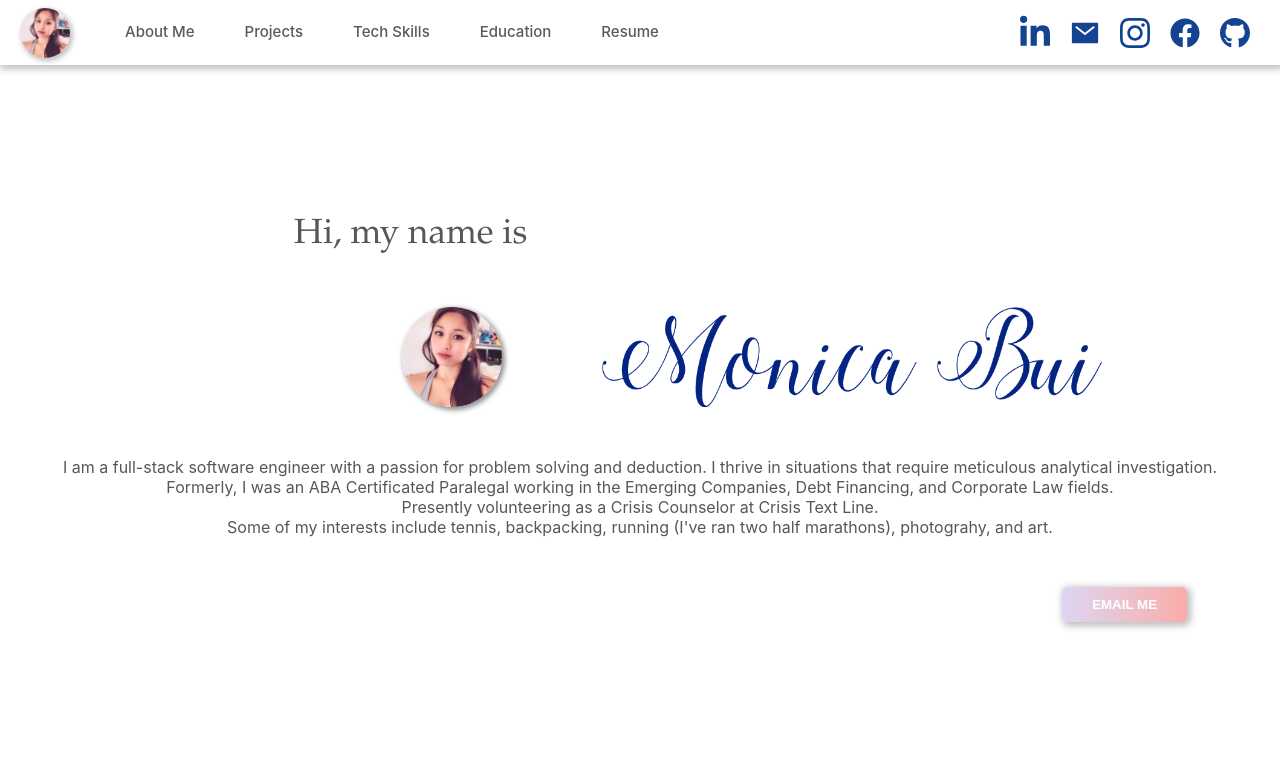
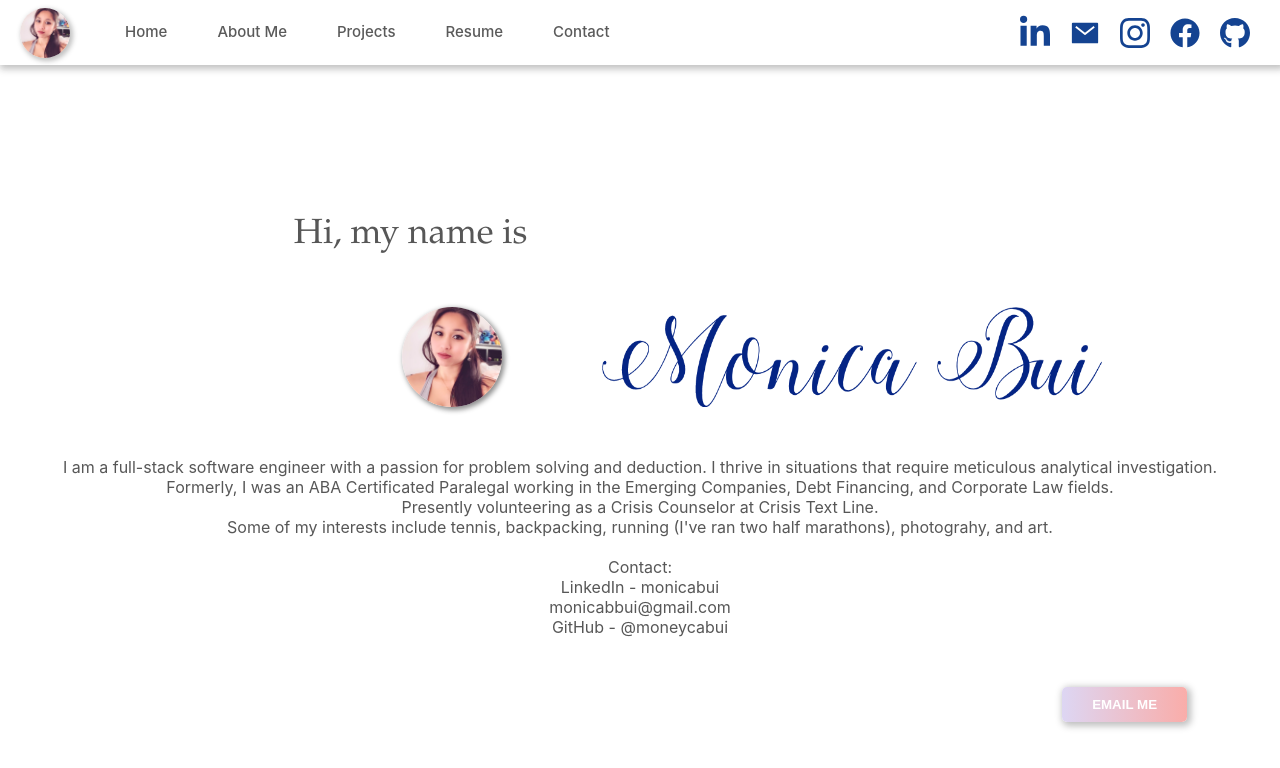
Before and after one commit to moneycabui/Portfolio, a React app: page /AboutMe in a window 1280 px wide. Shown: the top 768 px of the page. Built offline with nearby package versions, Linux system fonts and the light colour scheme.

Commit message:
Modify navigation tabs in header

```diff
--- a/client/src/components/AboutMe/index.jsx
+++ b/client/src/components/AboutMe/index.jsx
@@ -11,9 +11,14 @@ const AboutMe = (props) => {
         <img className={styles.name} src="/images/Name.png" alt="Name" />
       </div>
       <p>I am a full-stack software engineer with a passion for problem solving and deduction. I thrive in situations that require meticulous analytical investigation.</p>
-      <p>Formerly, I was an ABA Certificated Paralegal working in the Emerging Companies, Debt Financing, and Corporate Law fields. </p>
+      <p>Formerly, I was an ABA Certificated Paralegal working in the Emerging Companies, Debt Financing, and Corporate Law fields.</p>
       <p>Presently volunteering as a Crisis Counselor at Crisis Text Line.</p>
       <p>Some of my interests include tennis, backpacking, running (I&apos;ve ran two half marathons), photograhy, and art.</p>
+      <br/>
+      <div>Contact:</div>
+      <div onClick={() => window.open('https://www.linkedin.com/in/monicabui/')}>LinkedIn - monicabui</div>
+      <div onClick={() => window.open('mailto:monicabbui@gmail.com')}>monicabbui@gmail.com</div>
+      <div onClick={() => window.open('https://github.com/moneycabui')}>GitHub - @moneycabui</div>
       <button className={styles.contactButton} onClick={() => window.open('mailto:monicabbui@gmail.com')}>Email Me</button>
     </div>
   );
--- a/client/src/components/Education/index.jsx
+++ b/client/src/components/Education/index.jsx
@@ -4,7 +4,8 @@ import styles from './Education.css';
 const Education = (props) => {
   return (
     <div className={styles.education}>
-      Education
+      Education<br/>
+      Page currently under construction.
     </div>
   );
 }
--- a/client/src/components/Header/Header.css
+++ b/client/src/components/Header/Header.css
@@ -4,13 +4,11 @@
   position: sticky;
   top: 0px;
   height: 65px;
-  /* grid-template-columns: 275px auto 500px; */
   grid-template-columns: 100px auto 500px;
   background-color: white;
   opacity: 0.975;
   z-index: 15;
   align-content: center;
-  /* border: solid black; */
   box-shadow: 2px 2px 7px 2px #EDEDED;
 }
 
@@ -64,11 +62,11 @@
   height: 100px;
 }
 
+.homeLink,
 .aboutMeLink,
 .projectsLink,
-.techSkillsLink,
-.educationLink,
-.resumeLink {
+.resumeLink,
+.contactLink {
   /* Font height (20) + top/bottom margin + top/bottom padding = total height (100)*/
   padding: 10px 15px;
   margin: 30px 10px;
@@ -88,11 +86,11 @@
   border-bottom: solid 3px white;
 }
 
+.homeLink:hover,
 .aboutMeLink:hover,
 .projectsLink:hover,
-.techSkillsLink:hover,
-.educationLink:hover,
-.resumeLink:hover {
+.resumeLink:hover,
+.contactLink:hover {
   border-bottom: solid 3px;
 }
 
@@ -173,11 +171,11 @@
 }
 
 @media screen and (max-width: 920px) {
+  .homeLink,
   .aboutMeLink,
   .projectsLink,
-  .techSkillsLink,
-  .educationLink,
-  .resumeLink {
+  .resumeLink,
+  .contactLink {
     font-size: 12px;
   }
 
@@ -195,11 +193,11 @@
 }
 
 @media screen and (max-width: 850px) {
+  .homeLink,
   .aboutMeLink,
   .projectsLink,
-  .techSkillsLink,
-  .educationLink,
-  .resumeLink {
+  .resumeLink,
+  .contactLink {
     padding: 10px 5px;
     margin: 30px 5px;
   }
@@ -214,11 +212,11 @@
 }
 
 @media screen and (max-width: 695px) {
+  .homeLink,
   .aboutMeLink,
   .projectsLink,
-  .techSkillsLink,
-  .educationLink,
-  .resumeLink {
+  .resumeLink,
+  .contactLink {
     font-size: 10px;
     padding: 10px 3px;
     margin: 30px 3px;
@@ -250,13 +248,13 @@
 }
 
 @media screen and (max-width: 520px) {
-  .techSkillsLink {
+  .homeLink {
     display: none;
   }
 }
 
 @media screen and (max-width: 490px) {
-  .educationLink {
+  .contactLink {
     display: none;
   }
 }
--- a/client/src/components/Header/index.jsx
+++ b/client/src/components/Header/index.jsx
@@ -20,11 +20,13 @@ class Header extends React.Component {
           <img className={styles.headerImage} src="/images/ProfilePhoto.jpg" alt="Monica Bui" />
         </Link>
         <div className={styles.links}>
+          <Link to="/" className={styles.homeLink}>Home</Link>
           <Link to="/AboutMe" className={styles.aboutMeLink}>About Me</Link>
           <Link to="/Projects" className={styles.projectsLink}>Projects</Link>
-          <Link to="/TechSkills" className={styles.techSkillsLink}>Tech Skills</Link>
-          <Link to="/Education" className={styles.educationLink}>Education</Link>
+          {/* <Link to="/TechSkills" className={styles.techSkillsLink}>Tech Skills</Link>
+          <Link to="/Education" className={styles.educationLink}>Education</Link> */}
           <Link to="/Resume" className={styles.resumeLink}>Resume</Link>
+          <Link to="/Contact" className={styles.contactLink}>Contact</Link>
         </div>
         <div className={styles.socialMedia}>
           <FaLinkedinIn onClick={() => window.open('https://www.linkedin.com/in/monicabui/')} className={styles.liIcon} />
--- a/client/src/components/Projects/index.jsx
+++ b/client/src/components/Projects/index.jsx
@@ -4,7 +4,8 @@ import styles from './Projects.css';
 const Projects = (props) => {
   return (
     <div className={styles.projects}>
-      Projects
+      Projects<br/>
+      Page currently under construction.
     </div>
   );
 }
--- a/client/src/components/Resume/Resume.css
+++ b/client/src/components/Resume/Resume.css
@@ -14,8 +14,9 @@
   font-family: Garamond;
   writing-mode: vertical-rl;
   transform: rotate(180deg);
-  height: 55%;
+  text-align: center;
   margin: 0;
+  box-shadow: 2px 2px 7px 2px #EDEDED;
 }
 
 .paper {
@@ -23,7 +24,8 @@
   height: 880px;
   width: 680px;
   padding: 50px;
-  box-shadow: 2px 2px 5px 0px #C7C7C7;
+  /* box-shadow: 2px 2px 5px 0px #C7C7C7; */
+  box-shadow: 2px 2px 7px 2px #EDEDED;
   display: grid;
   grid-template-columns: 2fr 1fr;
 }
--- a/client/src/components/Resume/index.jsx
+++ b/client/src/components/Resume/index.jsx
@@ -11,6 +11,7 @@ const Resume = (props) => {
         </div>
         <div className={styles.contact}>
           <small>
+            {/* Make on clicks that take you to links */}
             San Francisco, CA<br/>
             408-966-2658<br/>
             monicabbui@gmail.com<br/>
@@ -20,6 +21,7 @@ const Resume = (props) => {
         </div>
         <div className={styles.columnOne}>
           <h2>Software Engineering Applications</h2>
+          {/* Make on clicks that take you to links */}
           <h3>Product Manager and Software Programmer</h3>
           <span className={styles.projectName}>Stitch Saver | </span>
           <span className={styles.projectGroupName}>Crafty Caribbean</span>
@@ -70,6 +72,7 @@ const Resume = (props) => {
           <p>JavaScript • Node.js • Express • ES6 •  NPM • AWS • EC2 • S3 • Nginx • Git Workflow • Debugging • Databases • SQL and NoSQL • MySQL • MongoDB • Webpack • Babel • jQuery • Programming • Trello • ServiceNow • VSC • Loader.io • K6 • Agile Methodology • TDD • CircleCI • Data Structures • Project Management • System Design and Integration • Technical Documentation and Research • APIs</p>
 
           <h2>Prior Professional Experience</h2>
+          {/* Make on clicks that take you to links */}
           <h3>Latham &#038; Watkins LLP</h3>
           <p className={styles.workCity}>San Francisco, CA</p>
           <p className={styles.workYear}>2019 - 2021</p>
--- a/client/src/components/TechSkills/index.jsx
+++ b/client/src/components/TechSkills/index.jsx
@@ -4,7 +4,8 @@ import styles from './TechSkills.css';
 const TechSkills = (props) => {
   return (
     <div className={styles.techSkills}>
-      Tech Skills
+      Tech Skills<br/>
+      Page currently under construction.
     </div>
   );
 }
```
